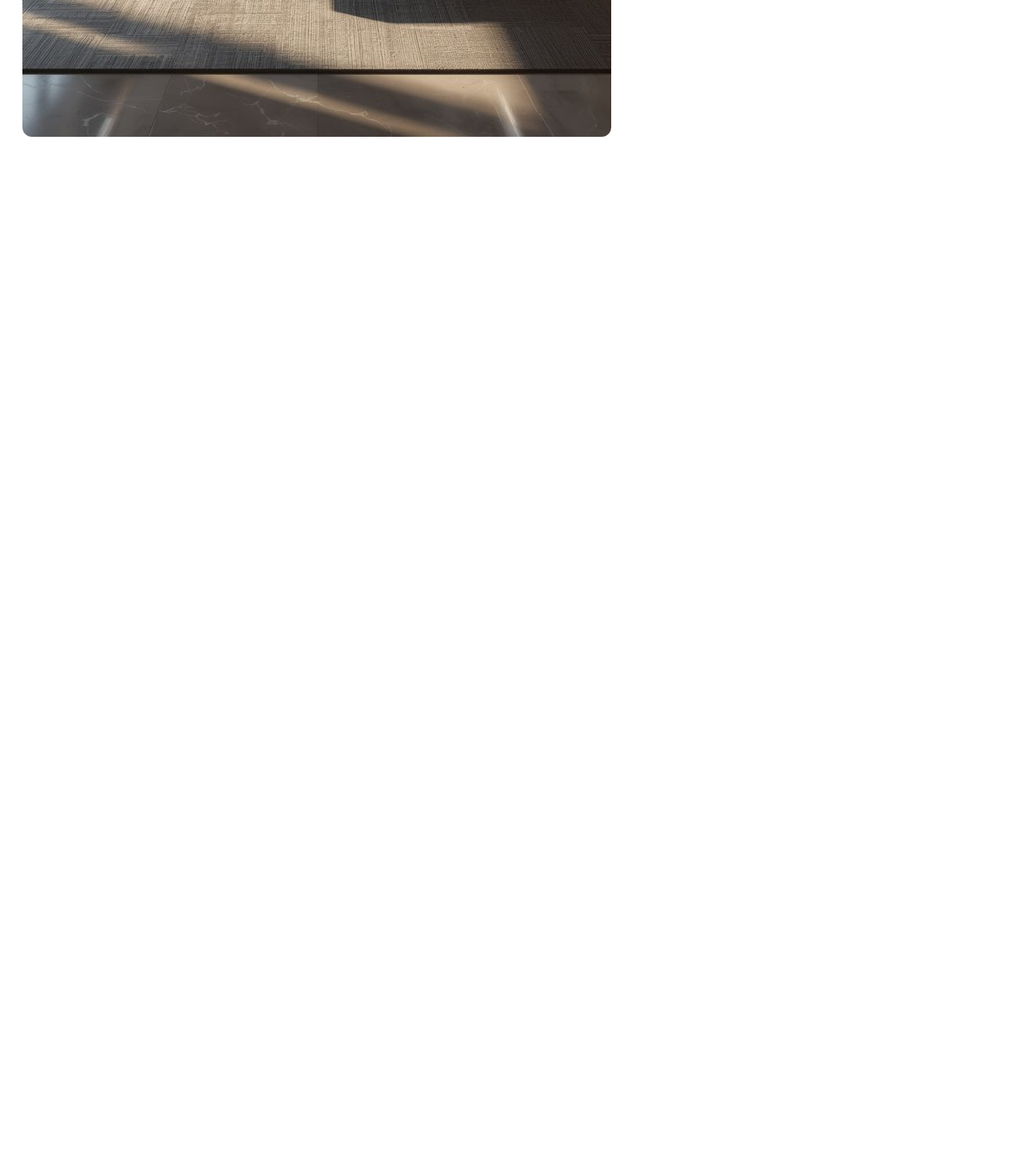
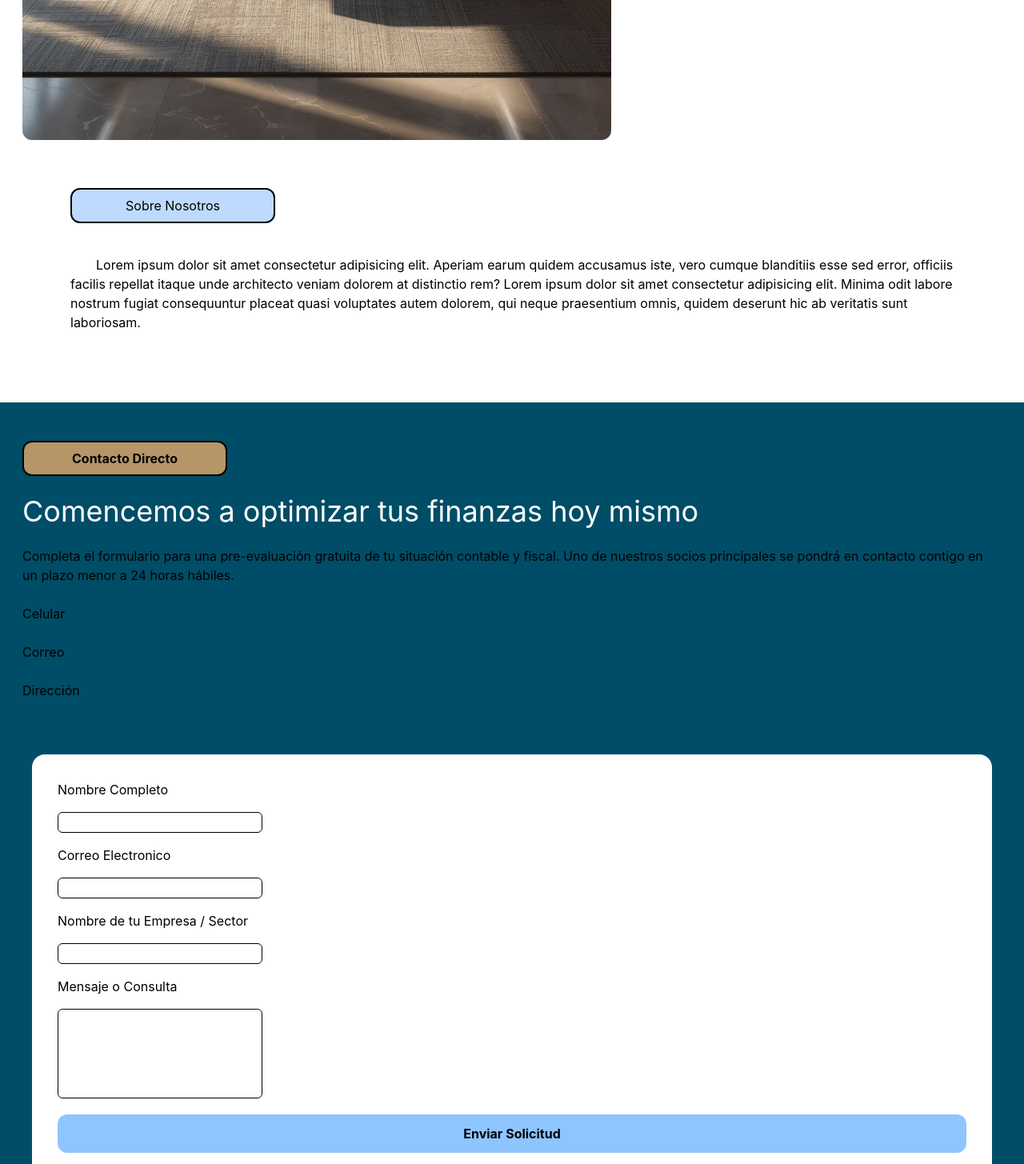
Before and after one commit to ismaelale/SitioWeb_Contadores-Asesores, a Vue app in the folder frontend-proyect/: page / in a window 1280 px wide. Shown: the part 1330-2785 px from the top of the page at 80% size. Before the commit the page ends 1501 px from the top, so only its background shows below. Built offline with nearby package versions, Linux system fonts and the light colour scheme.

Commit message:
feat: enhance HelloWorld component with new sections and form for user inquiries

```diff
--- a/frontend-proyect/src/style.css
+++ b/frontend-proyect/src/style.css
@@ -1,5 +1,28 @@
 @import "tailwindcss";
 
 *{
-    /* border: 1px solid red; */
+   /* border: 1px solid red; */
+
 }
+
+body{
+    height: 100vh;
+}
+
+.formulario-items input, textarea{
+    border: 1px solid #000;
+    border-radius: 6px;
+}
+
+.formulario-items textarea{
+    resize: none;
+    min-height: 7rem;
+}
+
+.pie-pagina{
+    background-color: #004D67;
+}
+
+.contacto-directo{
+    background-color: #b69568;
+}
--- a/frontend-proyect/src/views/HelloWorld.vue
+++ b/frontend-proyect/src/views/HelloWorld.vue
@@ -42,10 +42,10 @@ const toggleMenu = () => {
 
     </header>
 
-    <main class="h-screen flex items-center p-7 flex-col">
+    <main class="flex items-center p-7 flex-col">
 
       <section class="mt-5">
-        <p class="bg-blue-200 p-2 pr-3 pl-3 rounded-xl text-center">ASESORIA FISCAL & ASESORIA CONTABLE</p>
+        <p class="border-2 bg-blue-200 p-2 pr-3 pl-3 rounded-xl text-center md:w-sm">ASESORIA FISCAL & ASESORIA CONTABLE</p>
 
         <h2 class="text-3xl mt-7">Rigurosidad Contable y Planeación Fiscal Estratégica</h2>
         <p class="mt-6">Impulsamos el crecimiento de su empresa con una gestión financiera impecable,
@@ -55,9 +55,47 @@ const toggleMenu = () => {
 
       </section>
 
-      <section>
+      <section class="m-15">
+        <h3 class="border-2 bg-blue-200 p-2 pr-3 pl-3 rounded-xl text-center w-3xs">Sobre Nosotros</h3>
+        <p class="indent-8 mt-10">Lorem ipsum dolor sit amet consectetur adipisicing elit. Aperiam earum quidem accusamus iste,
+          vero cumque blanditiis esse sed error, officiis facilis repellat itaque unde architecto veniam dolorem at distinctio rem? Lorem ipsum dolor sit amet
+          consectetur adipisicing elit. Minima odit labore nostrum fugiat consequuntur placeat quasi voluptates autem dolorem,
+          qui neque praesentium omnis, quidem deserunt hic ab veritatis sunt laboriosam.
+        </p>
       </section>
-
     </main>
 
+    <footer class="pie-pagina pb-10 pt-5">
+        <div class="p-7 flex flex-col gap-6">
+          <p class="contacto-directo border-2 p-2 pr-3 pl-3 rounded-xl text-center w-3xs font-bold">Contacto Directo</p>
+          <p class="text-4xl text-white">
+            Comencemos a optimizar tus finanzas hoy mismo
+          </p>
+          <p class="">
+            Completa el formulario para una pre-evaluación gratuita de tu situación contable y fiscal.
+            Uno de nuestros socios principales se pondrá en contacto contigo en un plazo menor a 24 horas hábiles.
+          </p>
+          <p>Celular</p>
+          <p>Correo</p>
+          <p>Dirección</p>
+        </div>
+
+        <form action="" class="bg-white m-10 rounded-2xl p-8">
+          <div class="formulario-items flex flex-col gap-4">
+            <label for="">Nombre Completo</label>
+            <input type="text" class="bg-white w-3xs">
+            <label for="">Correo Electronico</label>
+            <input type="text" class="bg-white w-3xs">
+            <label for="">Nombre de tu Empresa / Sector</label>
+            <input type="text" class="bg-white w-3xs">
+            <label for="">Mensaje o Consulta</label>
+            <textarea name="" id="" class="bg-white w-3xs"></textarea>
+          </div>
+          <div class="mt-5">
+            <button class="bg-blue-300 w-full p-3 rounded-xl font-bold">Enviar Solicitud</button>
+          </div>
+        </form>
+
+    </footer>
+
 </template>
```
